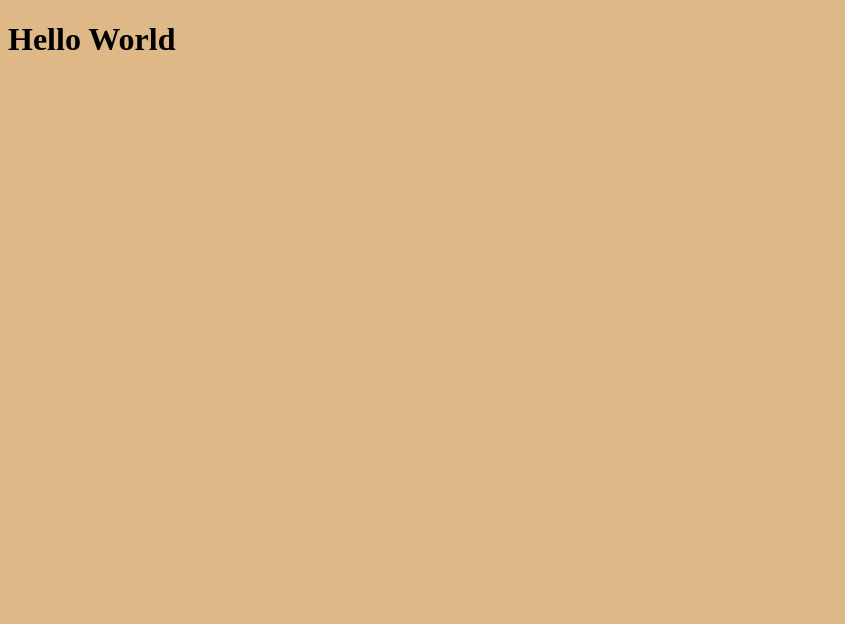
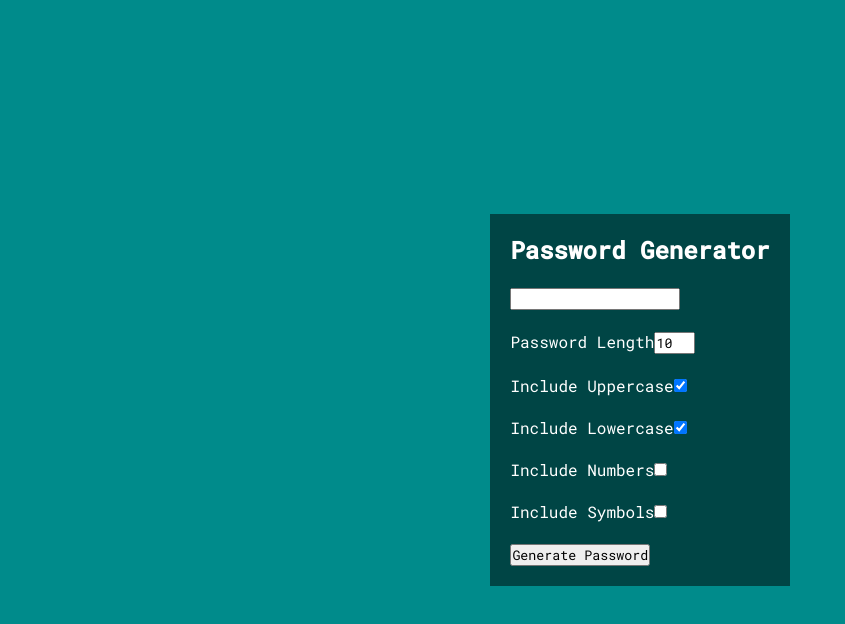
Before and after one commit to ZumTheZazaKing/password_generator, a React (Create React App) app: page / in a window 1280 px wide. Shown: the top 624 px of the page, without its empty margins (0-845 px from the left). Built offline with nearby package versions, Linux system fonts and the light colour scheme.

Commit message:
Functions added. Can generate a password

```diff
--- a/src/App.css
+++ b/src/App.css
@@ -1,5 +1,23 @@
+@import url("https://fonts.googleapis.com/css2?family=Roboto+Mono:ital,wght@0,400;0,500;1,400;1,500&display=swap");
+* {
+  box-sizing: border-box;
+  margin: 0;
+  padding: 0;
+  font-family: "Roboto Mono", monospace;
+}
+
 body {
-  background-color: burlywood;
+  background-color: darkcyan;
+  display: flex;
+  justify-content: center;
+  align-items: center;
+  height: 100vh;
+  padding: 20px;
+}
+body #Main {
+  padding: 20px;
+  background-color: rgba(0, 0, 0, 0.5);
+  color: white;
 }
 
 /*# sourceMappingURL=App.css.map */
--- a/src/App.js
+++ /dev/null
@@ -1,9 +0,0 @@
-function App() {
-  return (
-    <div className="App">
-      <h1>Hello World</h1>
-    </div>
-  );
-}
-
-export default App;
--- /dev/null
+++ b/src/components/App.js
@@ -0,0 +1,23 @@
+import { lazy, Suspense } from 'react';
+import { Context } from '../data/Context';
+
+const Main = lazy(() => import('./Main').then(module => ({default:module.Main})));
+
+function App() {
+
+  return (
+    <div className="App">
+
+      <Suspense fallback={<h1>Loading...</h1>}>
+
+        <Context.Provider value={{}}>
+          <Main/>
+        </Context.Provider>
+
+      </Suspense>
+
+    </div>
+  );
+}
+
+export default App;
--- /dev/null
+++ b/src/components/Main.js
@@ -0,0 +1,83 @@
+import { useState } from 'react';
+
+export function Main(){
+
+    let characterList = "";
+
+    const [password, setPassword] = useState("");
+
+    const [passwordLength, setPasswordLength] = useState(10);
+    const [addUpperCase, setAddUpperCase] = useState(true);
+    const [addLowerCase, setAddLowerCase] = useState(true);
+    const [addNumbers, setAddNumbers] = useState(false);
+    const [addSymbols, setAddSymbols] = useState(false);
+
+    const upperCaseLetters = "ABCDEFGHIJKLMNOPQRSTUVWXYZ";
+    const lowerCaseLetters = "abcdefghijklmnopqrstuvwxyz";
+    const numbers = "1234567890";
+    const symbols = "!@#$%^&*(){}[]?"
+
+    const generatePassword = (e) => {
+        e.preventDefault();
+
+        let passwordPlaceholder = "";
+
+        if(!passwordLength){
+            console.log("hey!");
+        }
+
+        if(addUpperCase){
+            characterList = characterList + upperCaseLetters;
+        }
+
+        if(addLowerCase){
+            characterList = characterList + lowerCaseLetters;
+        }
+
+        if(addNumbers){
+            characterList = characterList + numbers;
+        }
+
+        if(addSymbols){
+            characterList = characterList + symbols;
+        }
+
+        for(let i = 0; i < passwordLength; i++){
+            const characterIndex = Math.round(Math.random()*characterList.length);
+            passwordPlaceholder = passwordPlaceholder + characterList.charAt(characterIndex);
+        }
+
+        setPassword(passwordPlaceholder);
+    }
+
+    return (<div id="Main">
+        <h2>Password Generator</h2>
+        <br/>
+        <form onSubmit={e => generatePassword(e)}>
+            <input type="text" value={password} readOnly/>
+            <br/><br/>
+
+            <label htmlFor="passwordLength">Password Length</label>
+            <input type="number" value={passwordLength} min={5} max={20} onChange={e => setPasswordLength(e.target.value)}/>
+            <br/><br/>
+
+            <label htmlFor="upperCase">Include Uppercase</label>
+            <input type="checkbox" checked={addUpperCase} onChange={e => e.target.checked ? setAddUpperCase(true): setAddUpperCase(false)}/>
+            <br/><br/>
+
+            <label htmlFor="lowerCase">Include Lowercase</label>
+            <input type="checkbox" checked={addLowerCase} onChange={e => e.target.checked ? setAddLowerCase(true): setAddLowerCase(false)}/>
+            <br/><br/>
+
+            <label htmlFor="numbers">Include Numbers</label>
+            <input type="checkbox" checked={addNumbers} onChange={e => e.target.checked ? setAddNumbers(true): setAddNumbers(false)}/>
+            <br/><br/>
+
+            <label htmlFor="symbols">Include Symbols</label>
+            <input type="checkbox" checked={addSymbols} onChange={e => e.target.checked ? setAddSymbols(true): setAddSymbols(false)}/>
+            <br/><br/>
+
+            <input type="submit" value="Generate Password"/>
+        </form>
+    </div>)
+}
--- /dev/null
+++ b/src/data/Context.js
@@ -0,0 +1,3 @@
+import { createContext } from 'react';
+
+export const Context = createContext({});
--- a/src/index.js
+++ b/src/index.js
@@ -1,7 +1,7 @@
 import React from 'react';
 import ReactDOM from 'react-dom';
 import './App.css';
-import App from './App';
+import App from './components/App';
 
 ReactDOM.render(
   <React.StrictMode>
--- a/src/input.scss
+++ b/src/input.scss
@@ -1,3 +1,22 @@
+@import url('https://fonts.googleapis.com/css2?family=Roboto+Mono:ital,wght@0,400;0,500;1,400;1,500&display=swap');
+
+*{
+    box-sizing: border-box;
+    margin: 0;
+    padding: 0;
+    font-family: 'Roboto Mono', monospace;
+}
+
 body{
-    background-color: burlywood;
+    background-color: darkcyan;
+    display: flex;
+    justify-content: center;
+    align-items: center;
+    height: 100vh;
+    padding: 20px;
+    #Main{
+        padding: 20px;
+        background-color: rgba($color: #000000, $alpha: 0.5);
+        color: white;
+    }
 }
```
Also changed, not shown: 1 other file (tests, documents, lock files or other folders).
